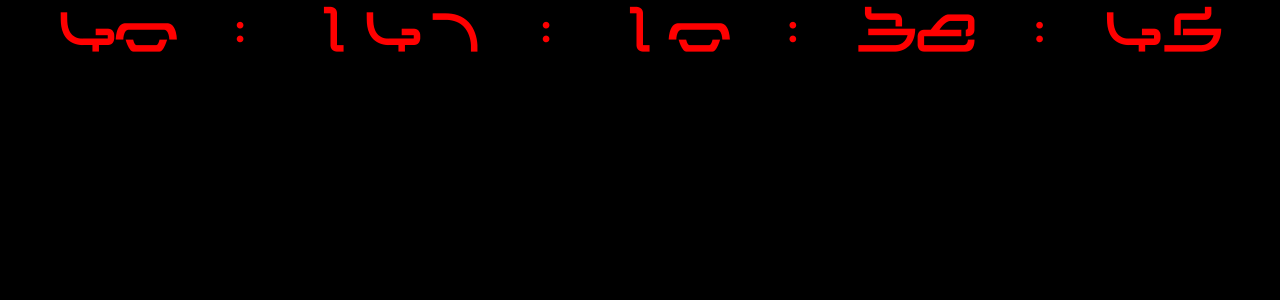
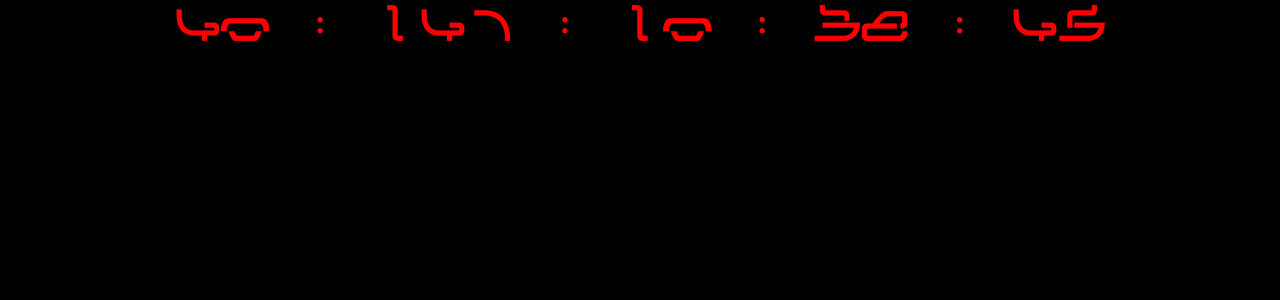
Before and after one commit to fxf000/my-first-blog, a Django app: page /static/countdown/countdown.html in a window 1280 px wide. Shown: the top 300 px of the page. Run offline with Django 3.2, Linux system fonts and the light colour scheme.

Commit message:
Changed the setting of countdown display.

```diff
--- a/myapp/static/countdown/countdown.css
+++ b/myapp/static/countdown/countdown.css
@@ -21,5 +21,5 @@ body {
 }
 
 #countdown {
-	font-size: 5vw;
+	font-size: 4vw;
 }
```
